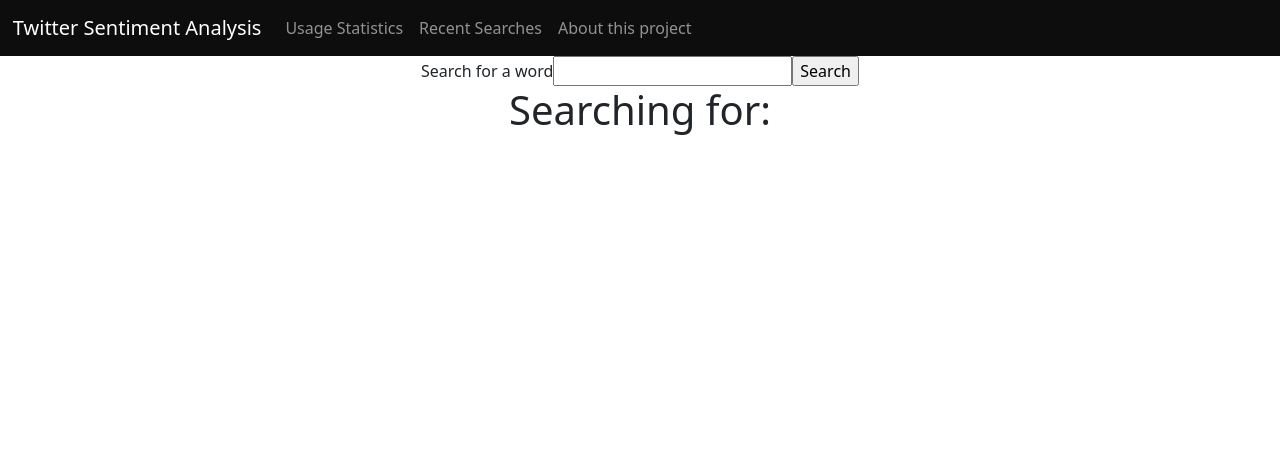
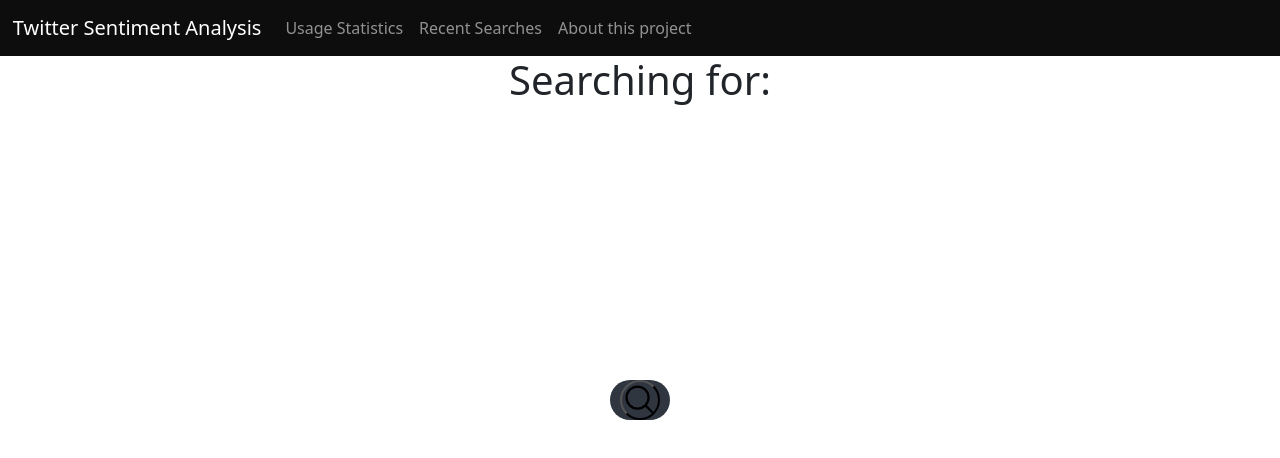
Before and after one commit to NikoRaisanen/twitter-sentiment-analysis, a React (Create React App) app in the folder twitter-sentiment-analysis/: page / in a window 1280 px wide. Shown: the top 458 px of the page. Built offline with nearby package versions, Linux system fonts and the light colour scheme; the HTML template or start-up script is replaced by a standard one.

Commit message:
search bar foundation

```diff
--- a/twitter-sentiment-analysis/src/components/SearchPage.js
+++ b/twitter-sentiment-analysis/src/components/SearchPage.jsx
@@ -3,6 +3,8 @@
 import TopNav from './TopNav';
 import ResultGraph from './ResultGraph';
 import {stringifyResult, sentimentToPercentage, createResultGraph} from '../helpers';
+import search from '../media/search-outline.svg';
+import './searchPage.css'
 
 function SearchPage() {
     const [searchTerm, setSearchTerm] = useState('');
@@ -21,27 +23,36 @@
         setShowResults(true);
     }
 
-    if (showResults) {
-        return(
-            <>
-            <h2>{ JSON.stringify(result) }</h2>
-            <p>{stringifyResult(result.finalSentiment, searchTerm)}</p>
-            <ResultGraph sentiment={sentimentToPercentage(result.finalSentiment)}/>
-            </>
-        )
-    }
     return (
+        <>
         <div className='searchPage'>
         <TopNav />
-        <form onSubmit={handleSubmit}>
+        <div className="search-box">
+            <form onSubmit={handleSubmit}>
+                <input type="text" value={searchTerm} onChange={handleChange} className="search-txt" name="" placeholder=""/>
+                <input type="submit" className="search-btn" value=""/>
+            </form>
+            {/* <input type="image" src={search} name="saveForm" className="search-btn" id="saveForm" /> */}
+            {/* <a href="#" className="search-btn">
+            <img id="search" src={search} />
+            </a> */}
+        </div>
+        {/* <form onSubmit={handleSubmit}>
             <label>
             Search for a word
             </label>
                 <input type="text" value={searchTerm} onChange={handleChange}/>
             <input type="submit" value="Search" />
-        </form>
+        </form> */}
         <h1>Searching for: {searchTerm}</h1>
         </div>
+        {showResults &&
+            <>
+            <ResultGraph sentiment={sentimentToPercentage(result.finalSentiment)}/>
+            <p>{stringifyResult(result.finalSentiment, searchTerm).statement}</p>
+            </>
+        }
+        </>
     );
 }
 
--- /dev/null
+++ b/twitter-sentiment-analysis/src/components/searchPage.css
@@ -0,0 +1,44 @@
+.search-box {
+  position: absolute;
+  top: 50%;
+  left: 50%;
+  display: flex;
+  align-items: center;
+  transform: translate(-50%, -50%);
+  padding: 10px;
+  border-radius: 40px;
+  height: 40px;
+  background: #2f3640;
+}
+
+.search-box:hover .search-txt {
+  width: 240px;
+  padding: 0 6px;
+}
+
+.search-box:hover .search-btn {
+  background: #fff;
+}
+
+.search-txt {
+  border: none;
+  background: none;
+  outline: none;
+  padding: 0;
+  color: #fff;
+  transition: 0.5s;
+  font-size: 1rem;
+  width: 0px;
+}
+
+.search-btn {
+  color: #1abc9c;
+  width: 40px;
+  height: 40px;
+  display: inline;
+  align-items: center;
+  justify-content: center;
+  border-radius: 50%;
+  transition: 0.5s;
+  background: url('../media/search-outline.svg')
+}
--- a/twitter-sentiment-analysis/src/helpers.js
+++ b/twitter-sentiment-analysis/src/helpers.js
@@ -21,7 +21,10 @@
         keyword = "Neutral";
         statement = `Looks like the people of Twitter are indifferent about "${searchTerm}"...`;
     }
-    return [keyword, statement];
+    return {
+        keyword: keyword,
+        statement: statement
+    };
 }
 
 export const sentimentToPercentage = (score) => {
```
Also changed, not shown: twitter-sentiment-analysis/src/components/Result.js (added, +16 -0 lines), twitter-sentiment-analysis/src/media/search-outline.svg (added).
